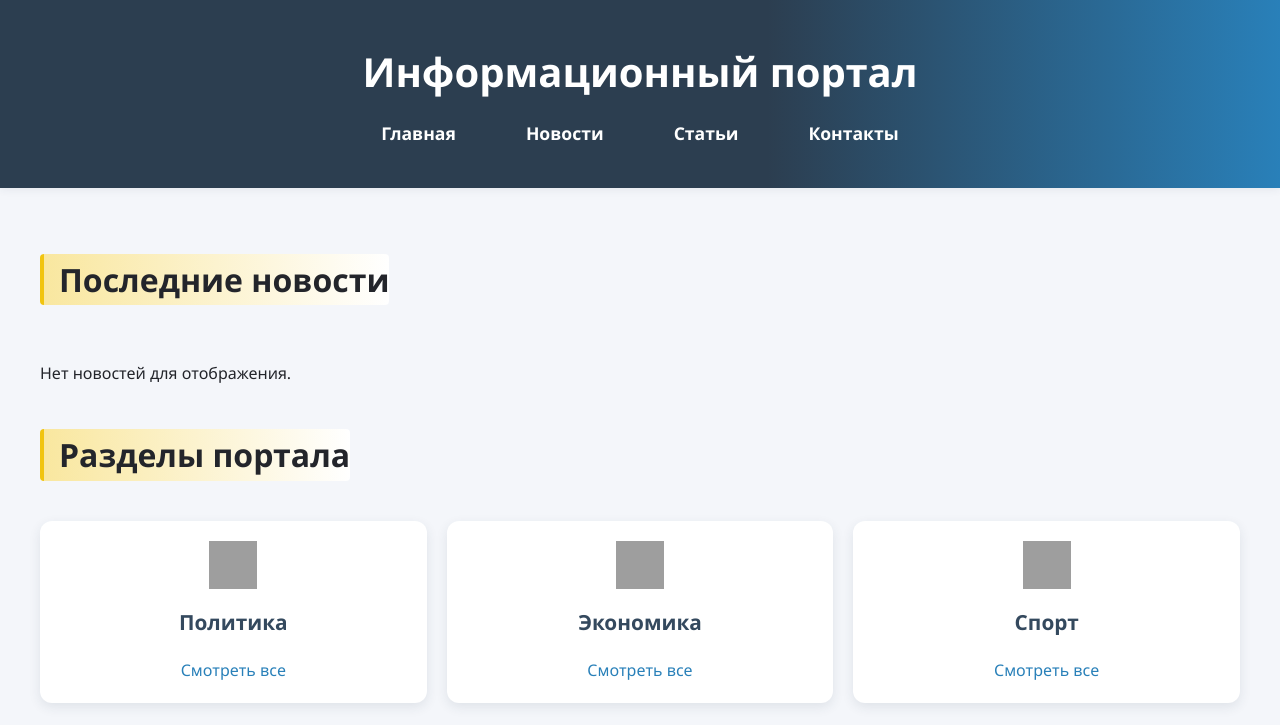
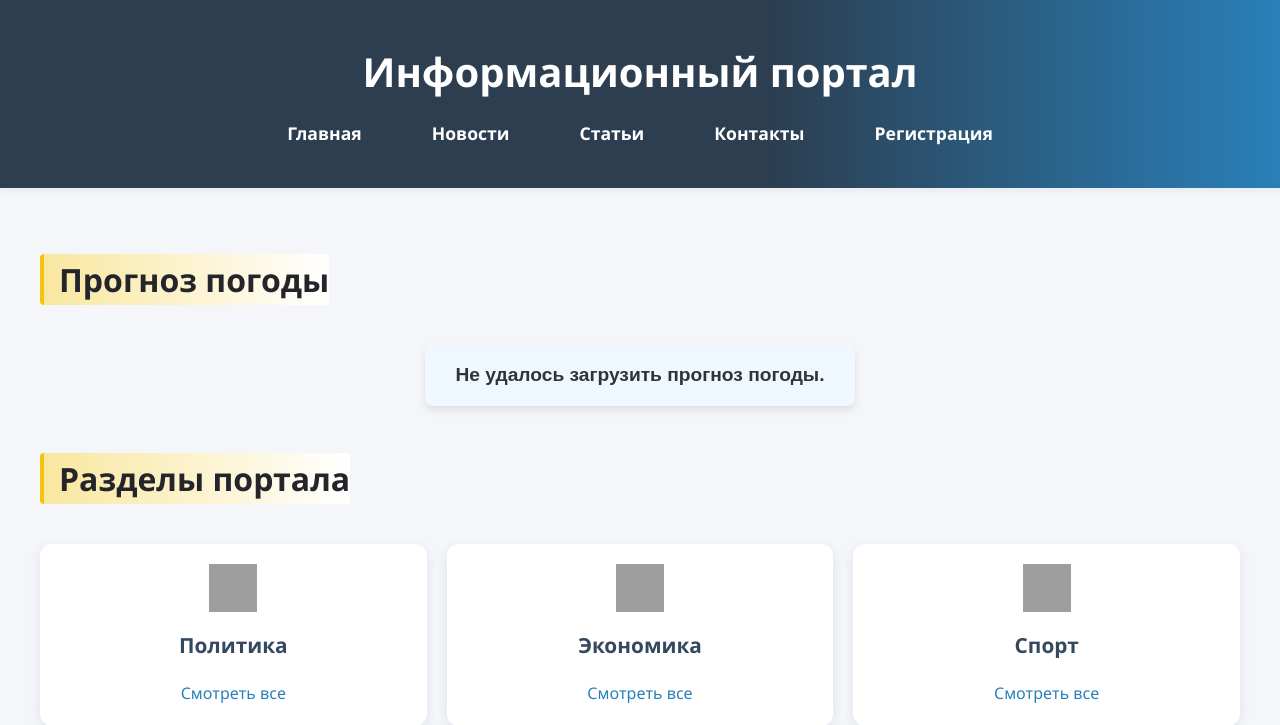
Before and after one commit to Andre8711/information-site, a Django app: page / in a window 1280 px wide. Shown: the top 725 px of the page. Run offline with Django 5.2, Linux system fonts and the light colour scheme; a user stored in the database is signed in; grey boxes are pictures that could not be loaded.

Commit message:
Обновил функцию регистрации, исправил путь к шаблону, добавил импорты

```diff
--- a/news/templates/news/articles.html
+++ b/news/templates/news/articles.html
@@ -16,6 +16,7 @@
                     <li><a href="{% url 'news' %}">Новости</a></li>
                     <li><a href="{% url 'articles' %}">Статьи</a></li>
                     <li><a href="{% url 'contacts' %}">Контакты</a></li>
+                    <li><a href="{% url 'register' %}">Регистрация</a></li>
                 </ul>
             </nav>
 </header>
--- a/news/templates/news/contacts.html
+++ b/news/templates/news/contacts.html
@@ -16,6 +16,7 @@
                     <li><a href="{% url 'news' %}">Новости</a></li>
                     <li><a href="{% url 'articles' %}">Статьи</a></li>
                     <li><a href="{% url 'contacts' %}">Контакты</a></li>
+                    <li><a href="{% url 'register' %}">Регистрация</a></li>
                 </ul>
             </nav>
 </header>
--- a/news/templates/news/index.html
+++ b/news/templates/news/index.html
@@ -6,6 +6,7 @@
 <meta name="viewport" content="width=device-width, initial-scale=1.0" />
 <title>Главная</title>
 <link rel="stylesheet" href="{% static 'styles.css' %}">
+
 </head>
 <body>
 <header>
@@ -16,6 +17,7 @@
         <li><a href="{% url 'news' %}">Новости</a></li>
         <li><a href="{% url 'articles' %}">Статьи</a></li>
         <li><a href="{% url 'contacts' %}">Контакты</a></li>
+        <li><a href="{% url 'register' %}">Регистрация</a></li>
     </ul>
 </nav>
 </header>
@@ -23,4 +25,6 @@
 <h2>Добро пожаловать!</h2>
 <p>Это стартовая страница сайта.</p>
 </main>
+
 </body>
+</html>
--- a/news/templates/news/main.html
+++ b/news/templates/news/main.html
@@ -17,29 +17,21 @@
             <li><a href="{% url 'news' %}">Новости</a></li>
             <li><a href="{% url 'articles' %}">Статьи</a></li>
             <li><a href="{% url 'contacts' %}">Контакты</a></li>
+            <li><a href="{% url 'register' %}">Регистрация</a></li>
         </ul>
     </nav>
 </header>
 
 <main>
-    <!-- Последние новости -->
-    <section class="section" id="latest-news">
-        <h2 class="section-title">Последние новости</h2>
-        <div class="section-cards news-grid">
-            {% if news %}
-                {% for item in news %}
-                <div class="card news-item">
-                    <h3 class="news-title"><a href="{% url 'news_detail' item.id %}">{{ item.title }}</a></h3>
-                    <p>{{ item.content|truncatewords:20 }}</p>
-                    <div class="news-date">{{ item.published_date }}</div>
-                </div>
-                {% endfor %}
-            {% else %}
-                <p>Нет новостей для отображения.</p>
-            {% endif %}
+    <!-- Блок прогноза погоды -->
+    <section class="section" id="weather-forecast">
+        <h2 class="section-title">Прогноз погоды</h2>
+        <div id="weather-container">
+            <p>Загрузка прогноза погоды...</p>
         </div>
     </section>
 
+    <!-- Остальные разделы остаются без изменений -->
     <!-- Разделы портала -->
     <section class="section" id="categories">
         <h2 class="section-title">Разделы портала</h2>
@@ -81,6 +73,7 @@
         </div>
     </section>
 </main>
+
 <footer>
     <div class="footer-container">
         <div class="footer-section">
@@ -111,5 +104,27 @@
         <span style="margin-left:10px;">&copy; 2025 Информационный портал</span>
     </div>
 </footer>
+
+<!-- Скрипт для загрузки прогноза погоды -->
+<script>
+document.addEventListener('DOMContentLoaded', () => {
+    const container = document.getElementById('weather-container');
+
+    fetch('https://api.open-meteo.com/v1/forecast?latitude=55.7558&longitude=37.6173&daily=temperature_2m_max,temperature_2m_min&timezone=Europe/Moscow')
+        .then(response => response.json())
+        .then(data => {
+            const today = data.daily;
+            const maxTemp = today.temperature_2m_max[0];
+            const minTemp = today.temperature_2m_min[0];
+            container.innerHTML = `
+                <p>Сегодня: ${maxTemp}°C / ${minTemp}°C</p>
+            `;
+        })
+        .catch(() => {
+            container.innerHTML = '<p>Не удалось загрузить прогноз погоды.</p>';
+        });
+});
+</script>
+
 </body>
 </html>
--- a/news/views.py
+++ b/news/views.py
@@ -2,6 +2,8 @@ from django.contrib.auth.decorators import login_required
 from django.shortcuts import render, redirect
 from django.contrib.auth.forms import UserCreationForm
 from django.http import HttpResponseForbidden
+from django.contrib.auth.models import User
+from django.contrib import messages
 
 ALLOWED_USERS = ['123']  # или ['user1', 'user2']
 
@@ -23,16 +25,18 @@ def news_list(request):
     news = News.objects.all().order_by('-created_at')
     return render(request, 'news/news_list.html', {'news': news})
 
-# Страница регистрации
 def register(request):
     if request.method == 'POST':
-        form = UserCreationForm(request.POST)
-        if form.is_valid():
-            form.save()
-            return redirect('login')  # перенаправление на страницу входа
-    else:
-        form = UserCreationForm()
-    return render(request, 'news/register.html', {'form': form})
+        username = request.POST.get('name')
+        email = request.POST.get('email')
+        password = request.POST.get('password')
+        if User.objects.filter(username=username).exists():
+            messages.error(request, 'Пользователь с таким именем уже существует.')
+        else:
+            User.objects.create_user(username=username, email=email, password=password)
+            messages.success(request, 'Регистрация прошла успешно! Войдите в систему.')
+            return redirect('index')
+    return render(request, 'news/register.html')
 
 # Остальные функции без изменений
 def articles(request):
--- a/siteNews/urls.py
+++ b/siteNews/urls.py
@@ -1,4 +1,3 @@
-
 from django.contrib import admin
 from django.urls import path, include
 from news import views
--- a/static/styles.css
+++ b/static/styles.css
@@ -288,3 +288,22 @@ h2.section-title {
     grid-template-columns: 1fr;
   }
 }
+
+/* Стиль для блока прогноза погоды */
+#weather-container {
+  background-color: #f0f8ff; /* светлый голубой фон */
+  padding: 15px;
+  border-radius: 8px;
+  box-shadow: 0 4px 8px rgba(0,0,0,0.1);
+  text-align: center;
+  font-family: Arial, sans-serif;
+  font-size: 1.2em;
+  max-width: 400px;
+  margin: 20px auto;
+}
+
+#weather-container p {
+  margin: 0;
+  font-weight: bold;
+  color: #333;
+}
```
Also changed, not shown: news/templates/base.html (+1 -6 lines), news/templates/news/register.html (+25 -9 lines), news/urls.py (line endings or trailing spaces). Lines whose indentation alone changed are shown as unchanged.
